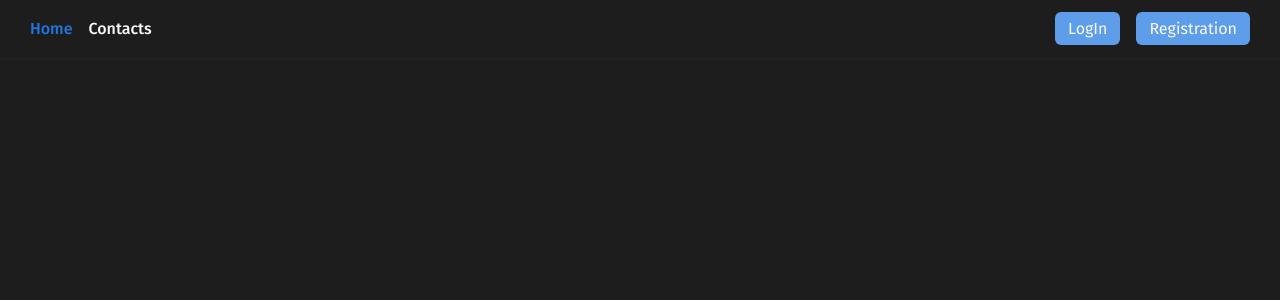
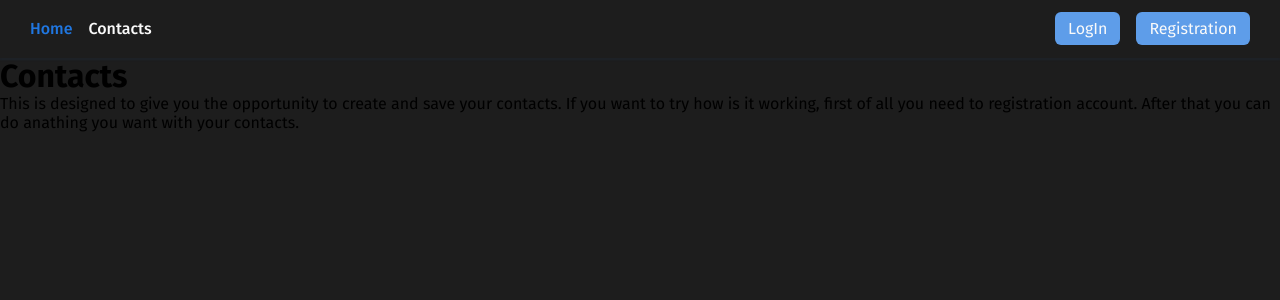
Before and after one commit to HAt0r1/goit-react-hw-08, a React (Vite) app: page / in a window 1280 px wide. Shown: the top 300 px of the page. Built offline with nearby package versions, Linux system fonts and the light colour scheme.

Commit message:
Add markup for homepage

```diff
--- a/src/pages/HomePage/HomePage.jsx
+++ b/src/pages/HomePage/HomePage.jsx
@@ -1,3 +1,15 @@
-const HomePage = () => {};
+const HomePage = () => {
+  return (
+    <div>
+      <h1>Contacts</h1>
+      <p>
+        This is designed to give you the opportunity to create and save your
+        contacts. If you want to try how is it working, first of all you need to
+        registration account. After that you can do anathing you want with your
+        contacts.
+      </p>
+    </div>
+  );
+};
 
 export default HomePage;
```
